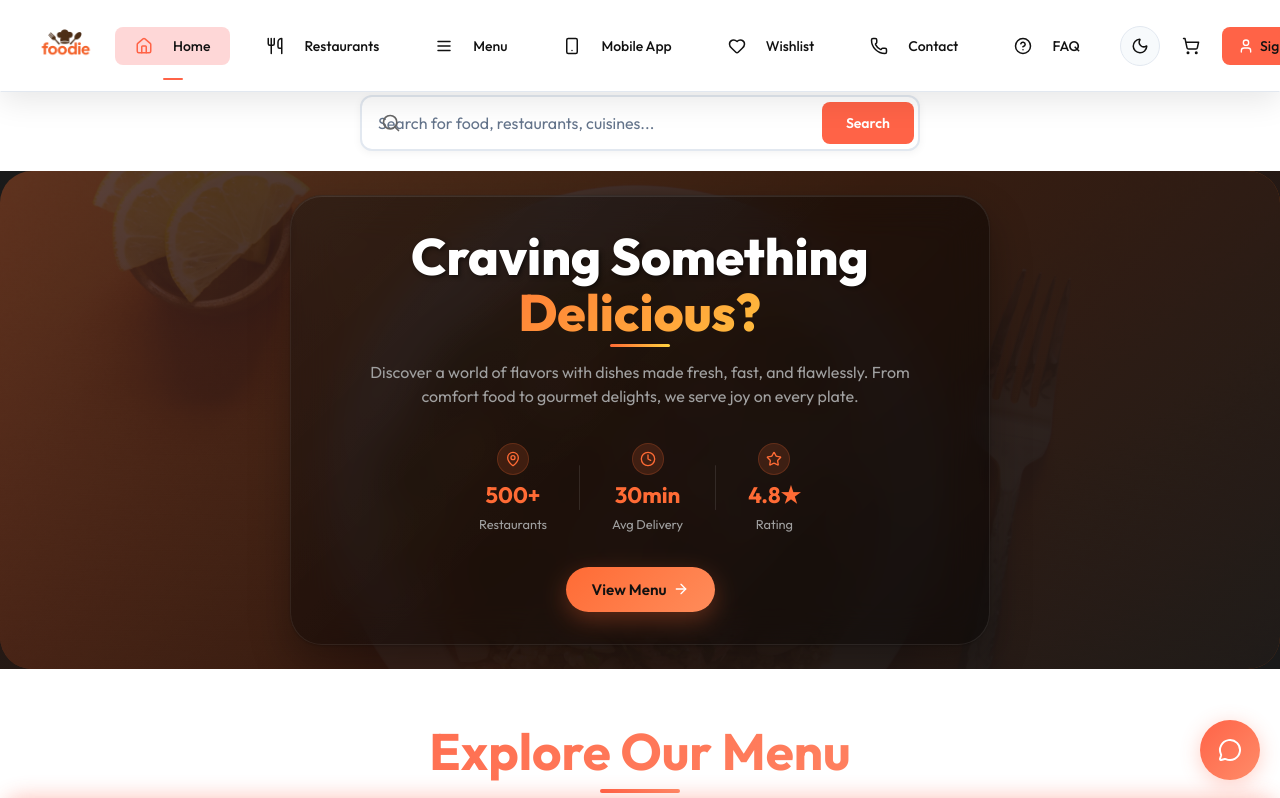
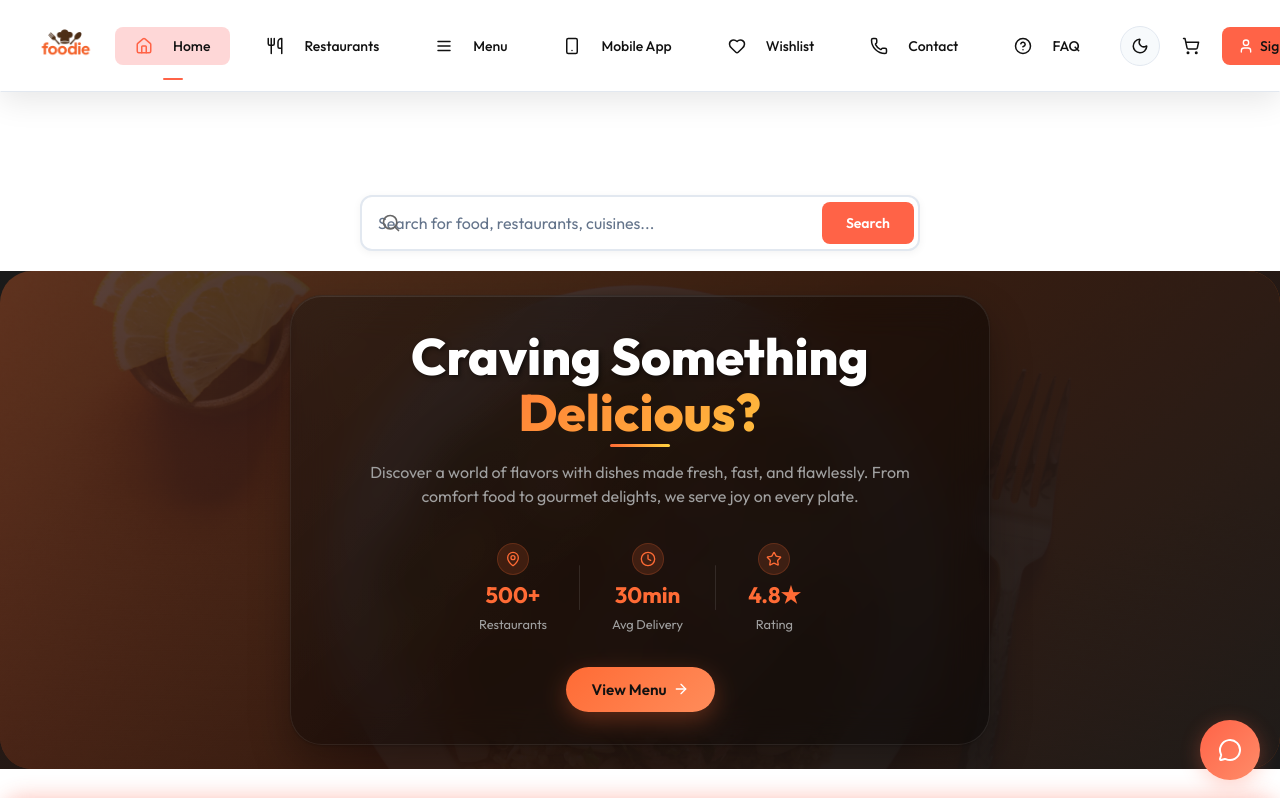
Before and after one commit to swayam03275/Foodie, a React (Vite) app in the folder frontend/: page / in a window 1280 px wide. Shown: the top 798 px of the page. Built offline with nearby package versions, Linux system fonts and the light colour scheme.

Commit message:
fix:Search bar position fixed in home page

```diff
--- a/frontend/src/App.jsx
+++ b/frontend/src/App.jsx
@@ -40,7 +40,6 @@ const App = () => {
 
     <div className="app">
       <Navbar setShowLogin={setShowLogin} />
-      <SearchBar />
       <Routes>
         <Route path="/" element={<Home />} />
         <Route path="/cart" element={<Cart />} />
--- a/frontend/src/index.css
+++ b/frontend/src/index.css
@@ -25,6 +25,7 @@ a {
 
 .app {
   width: 100%;
+  padding-top: 100px;
   height: 100%;
 }
 
--- a/frontend/src/pages/Home/Home.jsx
+++ b/frontend/src/pages/Home/Home.jsx
@@ -3,6 +3,7 @@ import './Home.css';
 import Header from '../../components/Header/Header';
 import ExploreMenu from '../../components/ExploreMenu/ExploreMenu';
 import FoodDisplay from '../../components/FoodDisplay/FoodDisplay';
+import SearchBar from "../../components/SearchBar/SearchBar";
 
 const Home = () => {
   const [category, setCategory] = useState('All');
@@ -19,6 +20,7 @@ const Home = () => {
 
   return (
     <div className="home-page">
+      <SearchBar />
       <Header />
       <ExploreMenu category={category} setCategory={setCategory} />
       <FoodDisplay category={category} />
```
